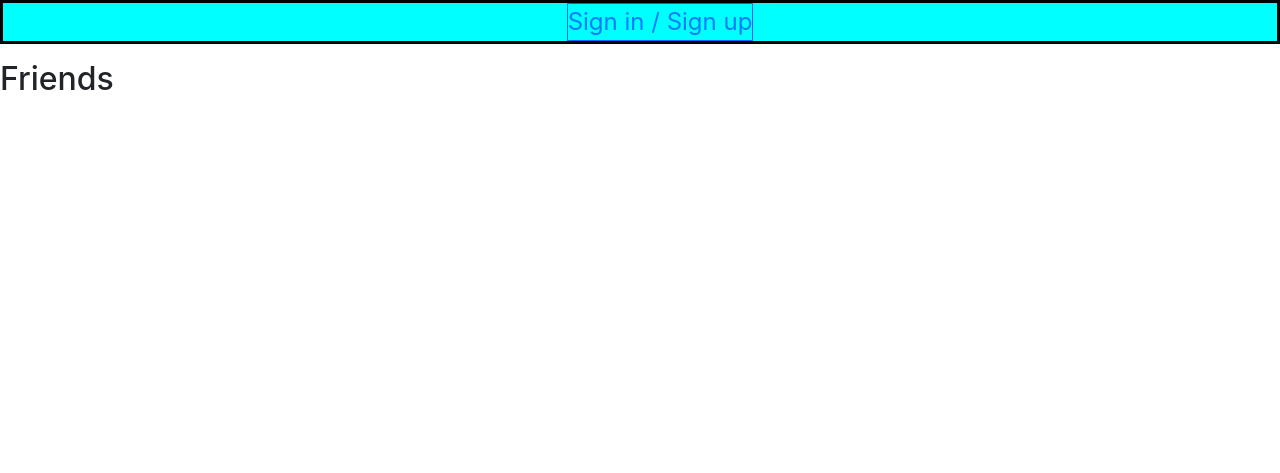
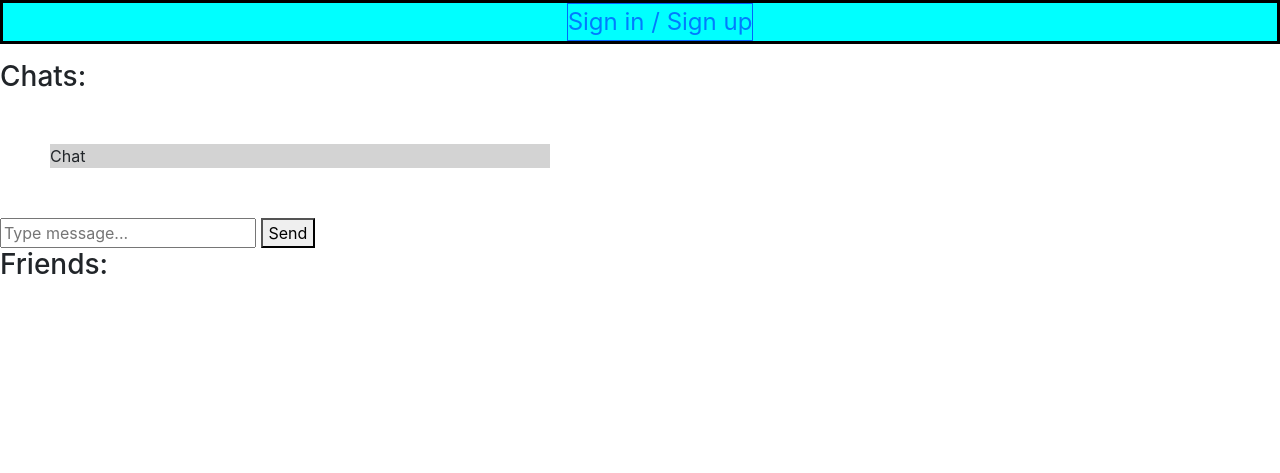
Before and after one commit to mogg3/moviesearch-webapp, a Flask app: template app/views/templates/friends.html in a window 1280 px wide. Shown: the top 473 px of the page. Run offline with Flask 2, Linux system fonts and the light colour scheme; the template is opened without the code that fills it, so the values that code supplies are empty; some libraries are stand-ins or nearby versions.

Commit message:
Chat initialized (in progress)

```diff
--- a/app/data/MongoDB_MongoEngine/models/chats.py
+++ b/app/data/MongoDB_MongoEngine/models/chats.py
@@ -6,7 +6,3 @@ from data.MongoDB_MongoEngine.models.messages import Message
 class Chat(Document):
     members = ListField(ReferenceField('User'))
     messages = EmbeddedDocumentListField('Message')
-
-
-    def __str__(self):
-        return f"{self.messages}"
--- a/app/data/MongoDB_MongoEngine/models/messages.py
+++ b/app/data/MongoDB_MongoEngine/models/messages.py
@@ -6,6 +6,3 @@ class Message(EmbeddedDocument):
     sent_by = ReferenceField('User')
     text = StringField(max_length=500)
     created_at = DateTimeField(default=datetime.datetime.now)
-
-    def __str__(self):
-        return f"'{self.text}' - {self.sent_by} - {self.created_at}"
--- a/app/data/MongoDB_MongoEngine/models/users.py
+++ b/app/data/MongoDB_MongoEngine/models/users.py
@@ -19,3 +19,7 @@ class User(Document, UserMixin):
 
     def __str__(self):
         return f"{self.first_name}"
+
+
+    def __repr__(self):
+        return f"{self.first_name}"
--- a/app/data/MongoDB_MongoEngine/repository/role_repository.py
+++ b/app/data/MongoDB_MongoEngine/repository/role_repository.py
@@ -15,7 +15,7 @@ def get_all_roles():
 
 
 def add_admin_role_to_user(user):
-    user_datastore.add_role_to_user(name='admin')
+    user_datastore.add_role_to_user(user, role="admin")
 
 
 def delete_admin_role_from_user(user):
--- a/app/views/html_routes.py
+++ b/app/views/html_routes.py
@@ -3,9 +3,10 @@ from flask_login import login_required, current_user
 from flask_security import roles_required
 from flask_security.utils import login_user, logout_user, verify_password
 from werkzeug.utils import secure_filename
-from controllers.role_controller import get_all_roles
+from controllers.role_controller import get_all_roles, get_role_by_name, add_admin_role_to_user
 from controllers.user_controller import create_user, get_all_users, get_user_by_username, get_user_by_email, \
     add_profile_picture_to_user
+from controllers.chat_controller import initiate_chat
 
 from views import app
 from views.utils.flask_wtf_classes import RegisterForm, LoginForm
@@ -19,6 +20,7 @@ def index():
     # # user.save()
     #
     # img = user.profile_picture
+    #initiate_chat(get_user_by_username("ellica123"), get_user_by_username("marcus123"))
     return render_template("index.html")
 
 
@@ -103,7 +105,7 @@ def edit_account():
 @app.route('/friends')
 @login_required
 def friends():
-    return render_template("friends.html")
+    return render_template("friends.html", user = current_user)
 
 
 @app.errorhandler(404)
--- a/app/views/templates/friends.html
+++ b/app/views/templates/friends.html
@@ -4,9 +4,67 @@
 {% endblock %}
 
 {% block  content %}
+{% include "menu.html" %}
 
-    {% include "menu.html" %}
+<h3>Chats:</h3>
+{% for chat in user.chats %}
+<div>{{chat.members}}</div>
+{% endfor %}
 
-    <h2> Friends </h2>
+<div id="chat" style="background-color:lightgray; width:500px; margin:50px; "> Chat<br></div>
+<div id="send-bar">
+    <form action="/" method="POST">
+        <input type="text" id="send" placeholder="Type message..." name="send">
+        <button type="submit" id="send_submit">Send</button>
+    </form>
+</div>
 
+<h3 style="display:inline;">Friends:</h3>
+{% for friend in user.friends %}
+<div>{{friends}}</div>
+{% endfor %}
+
+<script>
+    $("#send_submit").click((e) => {
+        e.preventDefault();
+
+        $.ajax({
+            method: 'POST',
+            url: '{{ url_for('send_message') }}',
+            data: {'message': $(send).val(), 'sent_by': '{{user.username}}'},
+            success: (response) => {
+                console.log(response)
+                get_chat();
+            },
+            datatype: 'json'
+        })
+    })
+
+    function show_chat(response) {
+        $('#chat').empty()
+        var i;
+        for (i = 0; i < response.messages.length; i++) {
+            console.log(response)
+            if (response.messages[i].sent_by["$oid"] === "{{user.id}}") {
+                let message_in_chat = "<i style='background-color:lightblue; margin-left: 375px;'>" + response.messages[i].text + "<i>" + "<br>";
+                $('#chat').append(message_in_chat);
+            } else {
+                let message_in_chat = "<i style='background-color:lightgreen; margin-left: 20px;'>" + response.messages[i].text + "<i>" + "<br>";
+                $('#chat').append(message_in_chat);
+            }
+        }
+    }
+
+    function get_chat() {
+        $.ajax({
+            method: 'GET',
+            url: '{{ url_for('get_chat') }}',
+            success: (response) => {
+                show_chat(JSON.parse(response))
+            }
+        })
+    }
+
+    get_chat()
+</script>
 {% endblock %}
```
Also changed, not shown: app/controllers/chat_controller.py (+9 -1 lines), app/data/MongoDB_MongoEngine/repository/chat_repository.py (+14 -2 lines), app/views/api_routes.py (+32 -3 lines), app/views/templates/index.html (+6 -5 lines), app/views/templates/user.html (+2 -6 lines).
